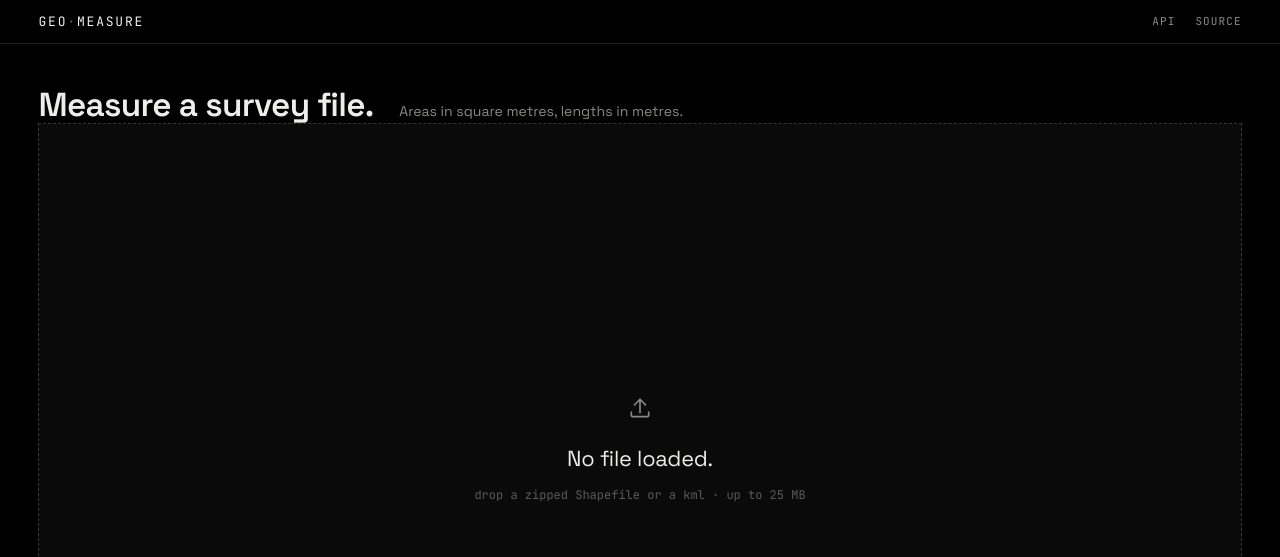
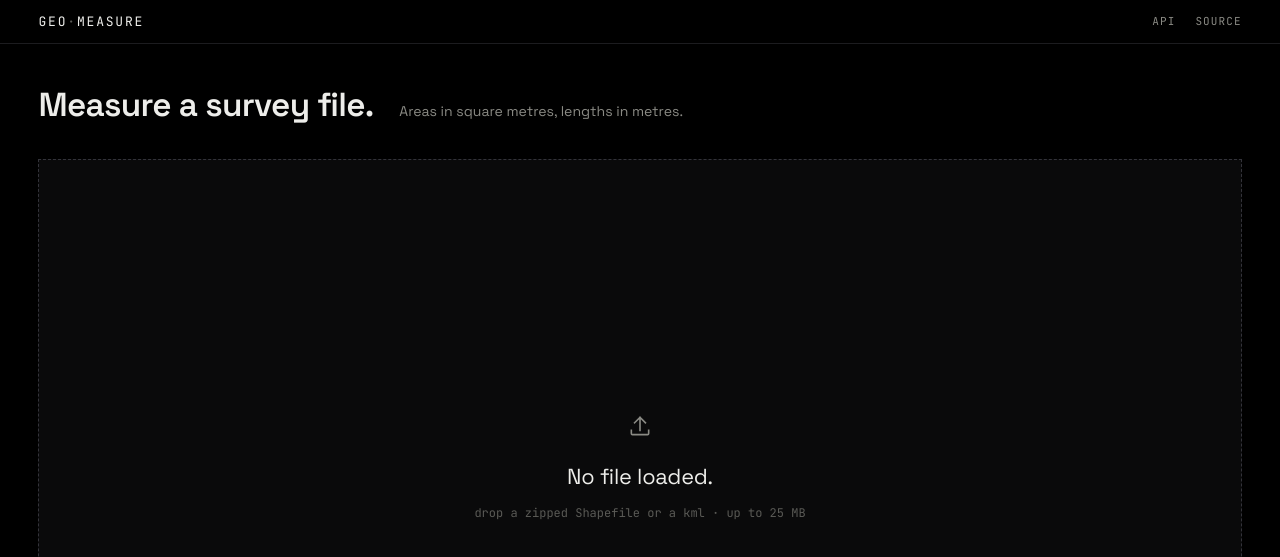
Before and after one commit to vee1e/geospatial-measurement-api, a website built with Vite: page frontend/index.html in a window 1280 px wide. Shown: the top 557 px of the page. Built offline with nearby package versions, Linux system fonts and the light colour scheme; no server answers.

Commit message:
Add top spacing above the stage

```diff
--- a/frontend/src/style.css
+++ b/frontend/src/style.css
@@ -123,6 +123,7 @@ main {
   display: flex;
   flex-direction: column;
   min-height: 0;
+  margin-top: clamp(28px, 4.5vh, 64px);
 }
 
 /* --- dropzone --- */
```
